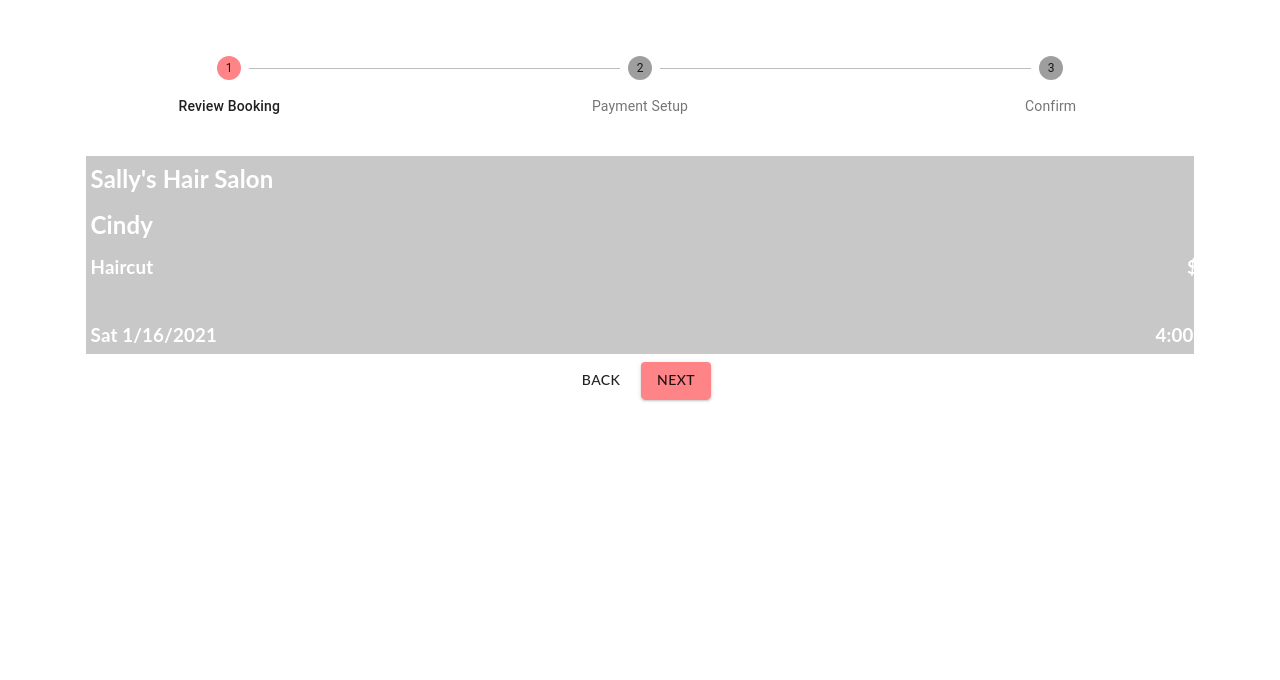
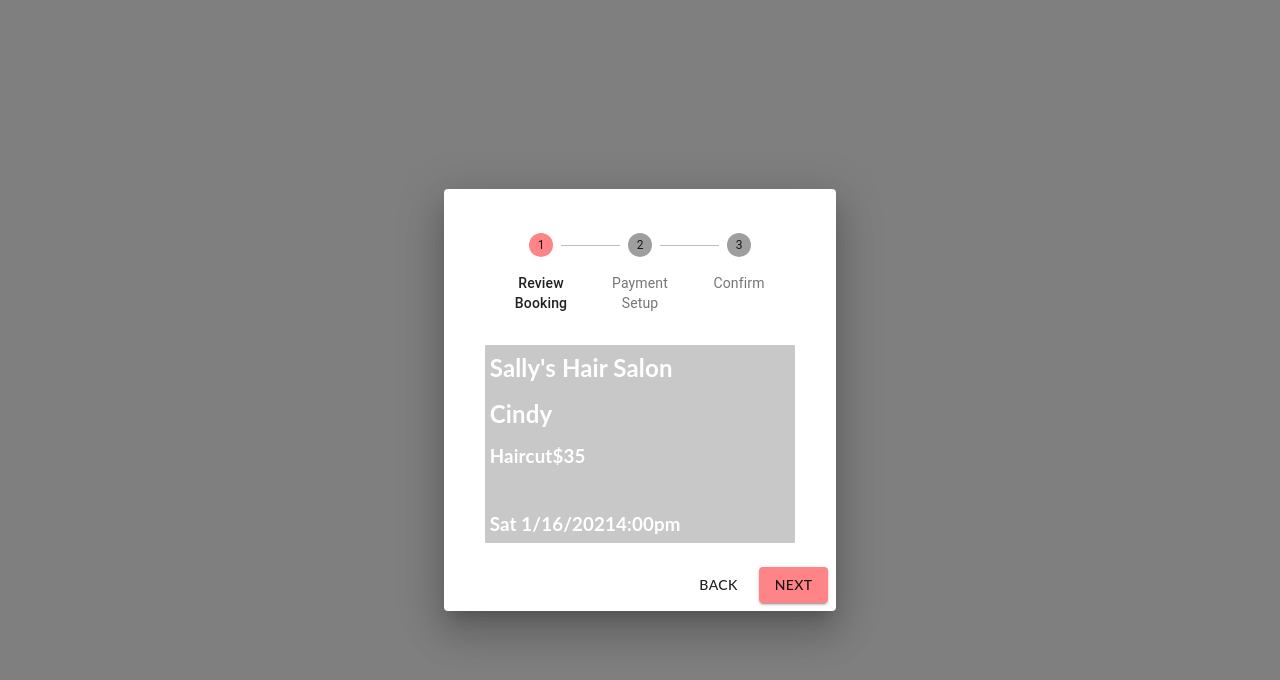
Before and after one commit to rezerve-startup/rezerve, a React (Create React App) app: page / in a window 1280 px wide. Both pictures are taken after a click on the button "OPEN CHECKOUT". Shown: the top 680 px of the page. Built offline with nearby package versions, Linux system fonts and the light colour scheme.

Commit message:
Text issues still need fixing

```diff
--- a/src/customer/customer-checkout/customer-checkout.tsx
+++ b/src/customer/customer-checkout/customer-checkout.tsx
@@ -8,6 +8,7 @@ import {
   DialogContent,
   Button,
   DialogTitle,
+  DialogActions,
   Typography,
   Fab,
   useMediaQuery,
@@ -107,10 +108,13 @@ function BookingConfirmation(){
       <PaymentInfo/>
 
       <div className={classes.itemPlus1}>
+         <span>
             <h3>
               <strong>Receive Text Reminders/Updates</strong>
+              <Checkbox className={classes.checkbox} />
             </h3>
-            <Checkbox className={classes.checkbox} />
+
+            </span>
           </div>
 
           <div className={classes.phoneField}>
@@ -123,7 +127,7 @@ function BookingConfirmation(){
 function CustomerCheckout() {
   const theme = useTheme();
   const classes = useStyles();
-  const fullscreen = useMediaQuery(theme.breakpoints.down('lg'));
+  const fullscreen = useMediaQuery(theme.breakpoints.down('md'));
   const [open, setOpen] = React.useState(false);
   const [activeStep, setActiveStep] = React.useState(0);
   const steps = getSteps();
@@ -154,8 +158,9 @@ var backFunction = () => handleBack;
     <div>
       <Button variant="contained" color="primary" onClick={openOnClick}>Open Checkout</Button>
       <Dialog open={open} fullScreen={fullscreen} className={classes.receiptPage}>
-        <DialogTitle>
-        </DialogTitle>
+
+
+        <DialogContent>
           <Stepper activeStep={activeStep} alternativeLabel>
           {steps.map((label) => (
             <Step key={label}>
@@ -163,39 +168,10 @@ var backFunction = () => handleBack;
             </Step>
           ))}
         </Stepper>
-        <DialogContent>
-          {/* <div className={classes.itemPlus}>
-            <h1>
-              <strong>Confirm</strong>
-            </h1>
-          </div>
-          <ConfirmationCard />
+        <Typography className={classes.instructions}>{getStepContent(activeStep)}</Typography>
+        </DialogContent>
 
-          <div className={classes.itemPlus1}>
-            <h2>
-              <strong>Deposit/Booking Fee</strong>
-            </h2>
-          </div>
-          <StripePaymentSetup />
-
-          <div className={classes.itemPlus1}>
-            <h3>
-              <strong>Receive Text Reminders/Updates</strong>
-            </h3>
-            <Checkbox className={classes.checkbox} />
-          </div>
-
-          <div className={classes.phoneField}>
-            <TextField type="tel" placeholder="Phone Number" />
-          </div>
-
-        <button className={classes.button}>Confirm & Book</button*/}
-
-
-<div>
-
-          <div>
-            <Typography className={classes.instructions}>{getStepContent(activeStep)}</Typography>
+            <DialogActions>
                 <div>
                      <Button
                           onClick={activeStep == 0 ? handleClose : handleBack }
@@ -207,11 +183,11 @@ var backFunction = () => handleBack;
                         onClick={activeStep === steps.length - 1 ? handleClose : handleNext }>
                           {activeStep === steps.length - 1 ? 'Confirm & Book' : 'Next'}
                         </Button>
-            </div>
-          </div>
+
+
 
                       </div>
-        </DialogContent>
+      </DialogActions>
       </Dialog>
     </div>
   );
@@ -252,9 +228,9 @@ const useStyles = makeStyles((theme) => ({
   },
 
   stat: {
-    right: '60px',
+    display: 'flex',
     fontWeight: 'bold',
-    position: 'absolute',
+    position: 'relative',
   },
 
   closeIcon: {
@@ -288,9 +264,8 @@ const useStyles = makeStyles((theme) => ({
   },
 
   checkbox: {
-    right: '60px',
     fontWeight: 'bold',
-    position: 'absolute',
+    position: 'relative',
   },
 
   phoneField: {
```
Lines whose indentation alone changed are shown as unchanged.
